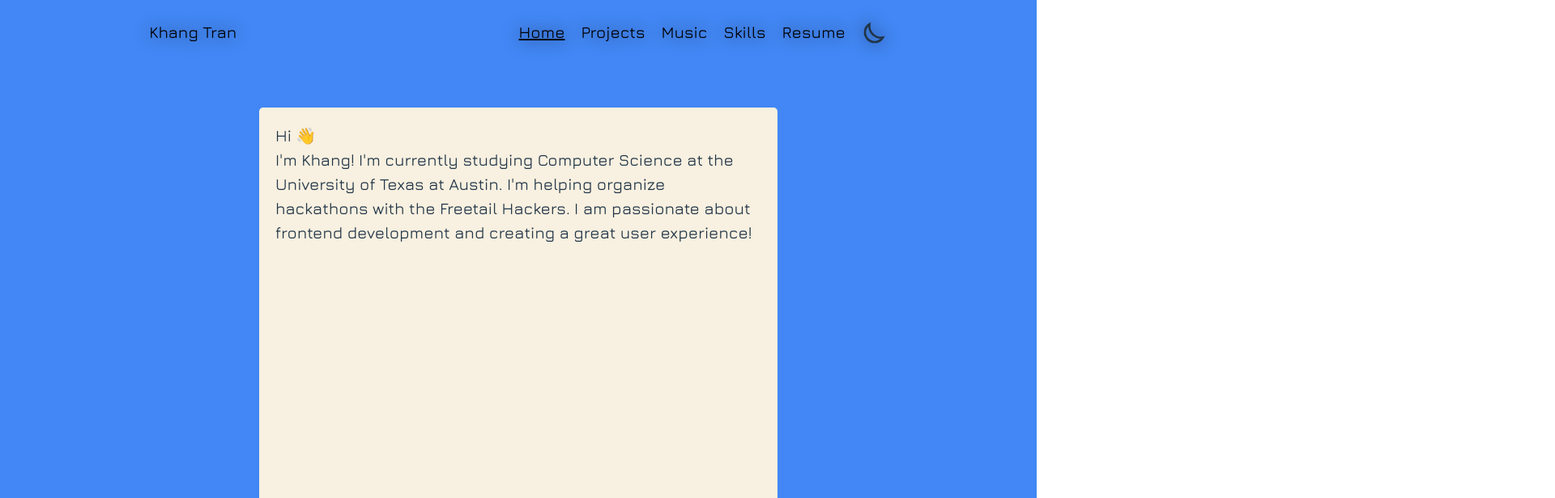
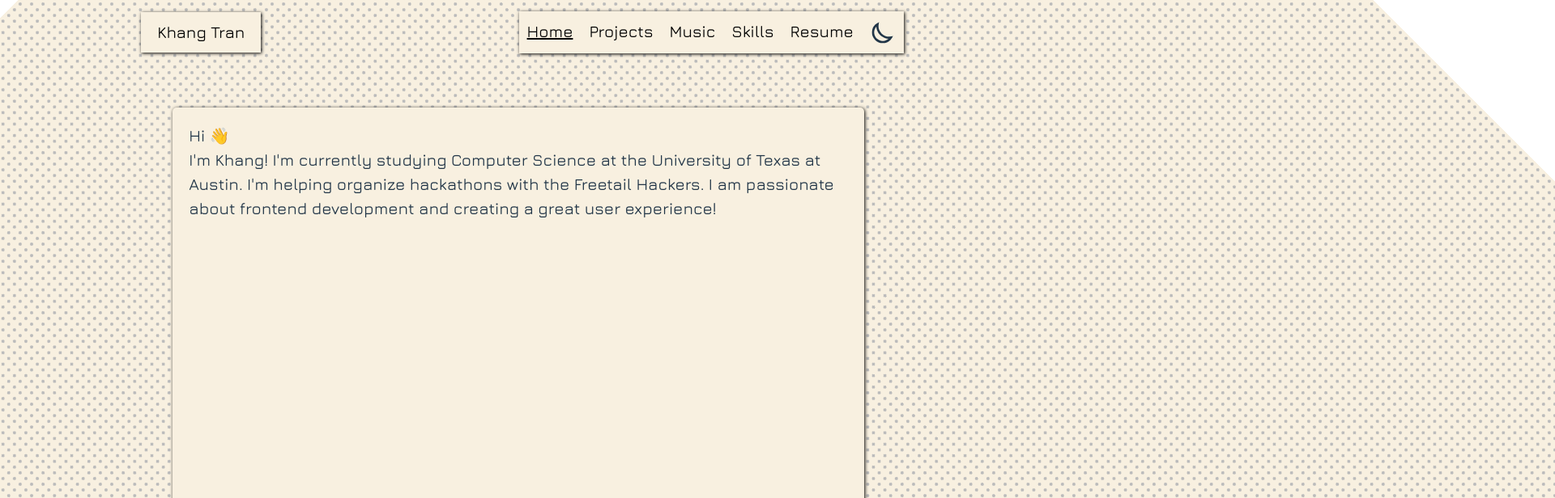
Before and after one commit to CmplsvPen/cmplsvpen.github.io, a Vue app: page /skills in a window 1280 px wide. Shown: the top 616 px of the page at 81% size, 1920 px wide, since content can reach past the window. Built offline with nearby package versions, Linux system fonts and the light colour scheme; the HTML template or start-up script is replaced by a standard one.

Commit message:
Add animated background and skill grid

```diff
--- a/index.html
+++ b/index.html
@@ -4,9 +4,10 @@
     <meta charset="UTF-8" />
     <meta name="viewport" content="width=device-width, initial-scale=1.0" />
     <title>Khang Tran</title>
+    <link rel="stylesheet" type='text/css' href="https://cdn.jsdelivr.net/gh/devicons/devicon@latest/devicon.min.css" />
   </head>
-  <body>
-    <div id="app" class="bg-water h-dvh flex flex-col justify-center"></div>
+  <body class="max-h-dvh overflow-clip">
+    <div id="app" class="h-dvh flex flex-col justify-center"></div>
     <script type="module" src="/src/main.js"></script>
   </body>
 </html>
--- a/src/App.vue
+++ b/src/App.vue
@@ -5,7 +5,7 @@ import { RouterView } from "vue-router";
 
 <template>
   <Navbar/>
-  <div class="m-auto h-2/3 w-1/2 p-4 rounded-sm overflow-y-scroll bg-page text-black">
+  <div class="main-container m-auto h-2/3 w-2/3 p-4 rounded-sm overflow-y-scroll bg-page text-black">
     <router-view v-slot="{ Component }">
       <transition mode="out-in">
         <!-- <div :key="$route.path"> -->
@@ -26,4 +26,8 @@ import { RouterView } from "vue-router";
 .v-leave-to {
   opacity: 0;
 }
+
+.main-container {
+  box-shadow: black 1px 1px 4px;
+}
 </style>
--- a/src/components/Navbar.vue
+++ b/src/components/Navbar.vue
@@ -5,8 +5,8 @@ import DarkMode from "./DarkMode.vue";
 
 <template>
   <nav>
-    <h3>Khang Tran</h3>
-    <span id="links">
+    <h3 class="bg-page shadow-custom px-4 py-2">Khang Tran</h3>
+    <span id="links" class="flex align-center bg-page shadow-custom">
       <RouterLink to="/">Home</RouterLink>
       <RouterLink to="/projects">Projects</RouterLink>
       <RouterLink to="/music">Music</RouterLink>
@@ -29,22 +29,20 @@ nav {
   right: 0;
   height: 4rem;
   z-index: 100;
+}
 
-  filter: drop-shadow(0 0 10px #000000aa);
-  /* background: var(--background); */
-  /* color: var(--white); */
-}
 h3 {
   margin: 1em 0.5em;
 }
-#links {
-  display: flex;
-  align-items: center;
+#links > * {
+  padding: 0.5em 0.5em;
 }
-#links > * {
-  padding: 0 0.5em;
+a {
+  text-decoration: none;
 }
-a {text-decoration: none;}
+a:hover {
+  background-color: var(--color-page-darker);
+}
 a.router-link-active {
   text-decoration: underline;
 }
--- a/src/components/SkillItem.vue
+++ b/src/components/SkillItem.vue
@@ -27,8 +27,8 @@ const playSound = () => {
 </script>
 
 <template>
-  <div @mouseover="playSound" class="skill-item h-8 w-8 bg-red-500">
-    <img :src="icon" class="icon" />
+  <div @mouseover="playSound" class="skill-item aspect-square drop-shadow-md">
+    <img :src="icon" class="" />
     <audio ref="audioRef" src="src/assets/sfx/click.mp3" preload="auto"></audio>
     <span class="tooltip">
       <strong>{{ skill }}</strong>{{ blurb }}
@@ -40,6 +40,8 @@ const playSound = () => {
 <style scoped>
 .skill-item {
   position: relative;
+  transition: transform 0.1s;
+  z-index: 0;
 }
 
 .skill-item .tooltip {
@@ -52,6 +54,10 @@ const playSound = () => {
   z-index: 1;
 }
 
+.skill-item:hover {
+  transform: translateY(-4px);
+}
+
 .skill-item:hover .tooltip {
   visibility: visible;
 }
--- a/src/components/Skills.vue
+++ b/src/components/Skills.vue
@@ -3,48 +3,30 @@
 </script>
 
 <template>
-  <section id="skills" class="">
-    <div class="bruh">
+  <section id="skills">
+    <h2>Skills</h2>
+    <div class="flex p-4 gap-4">
+      <div class="w-1/2 grid grid-cols-[repeat(auto-fit,minmax(3em,1fr))] grid-rows-[repeat(auto-fit,minmax(3em,1fr))] rounded-sm gap-4 p-2 bruh">
         <SkillItem icon="src/assets/img/AKG.jpg" skill="Geetar" blurb="wow that's cool"/>
-      <SkillItem/>
-      <SkillItem/>
-      <SkillItem/>
-      <SkillItem/>
-      <SkillItem/>
-      <SkillItem/>
-      <SkillItem/>
-      <SkillItem/>
-      <SkillItem/>
-      <SkillItem/>
-      <SkillItem/>
-      <SkillItem/>
-      <SkillItem/>
-      <SkillItem/>
-      <SkillItem/>
-      <SkillItem/>
-      <SkillItem/>
-      <SkillItem/>
-      <SkillItem/>
-      <SkillItem/>
-      <SkillItem/>
-      <SkillItem/>
-      <SkillItem/>
-      <SkillItem/>
-      <SkillItem/>
-      <SkillItem/>
-      <SkillItem/>
-      <SkillItem/>
-      <SkillItem/>
-      <SkillItem/>
-      <SkillItem/>
-      <SkillItem/>
-      <SkillItem/>
-      <SkillItem/>
-      <SkillItem/>
-      <SkillItem/>
-      <SkillItem/>
-      <SkillItem/>
-      <SkillItem/>
+        <SkillItem icon="https://cdn.jsdelivr.net/gh/devicons/devicon@latest/icons/svelte/svelte-original.svg" skill="Svelte"/>
+        <SkillItem icon="https://cdn.jsdelivr.net/gh/devicons/devicon@latest/icons/react/react-original.svg" skill="React"/>
+        <SkillItem icon="https://cdn.jsdelivr.net/gh/devicons/devicon@latest/icons/tailwindcss/tailwindcss-original.svg" skill="TailwindCSS"/>
+        <SkillItem icon="https://cdn.jsdelivr.net/gh/devicons/devicon@latest/icons/postgresql/postgresql-original.svg" skill="PostgreSQL"/>
+        <SkillItem icon="https://cdn.jsdelivr.net/gh/devicons/devicon@latest/icons/apachespark/apachespark-original.svg" skill="Apache Spark"/>
+        <SkillItem icon="https://cdn.jsdelivr.net/gh/devicons/devicon@latest/icons/hadoop/hadoop-original.svg" skill="Hadoop"/>
+        <SkillItem icon="https://cdn.jsdelivr.net/gh/devicons/devicon@latest/icons/threejs/threejs-original.svg" skill="Three.js"/>
+        <SkillItem icon="https://cdn.jsdelivr.net/gh/devicons/devicon@latest/icons/vitejs/vitejs-original.svg" skill="Vite"/>
+        <SkillItem icon="https://cdn.jsdelivr.net/gh/devicons/devicon@latest/icons/vuejs/vuejs-original.svg" skill="Vue"/>
+        <SkillItem icon="https://cdn.jsdelivr.net/gh/devicons/devicon@latest/icons/c/c-original.svg" skill="C/C++/C#"/>
+        <SkillItem icon="https://cdn.jsdelivr.net/gh/devicons/devicon@latest/icons/trpc/trpc-original.svg" skill="tRPC"/>
+        <SkillItem icon="https://cdn.jsdelivr.net/gh/devicons/devicon@latest/icons/html5/html5-original.svg" skill="HTML"/>
+        <SkillItem icon="https://cdn.jsdelivr.net/gh/devicons/devicon@latest/icons/css3/css3-original.svg" skill="CSS"/>
+        <SkillItem icon="https://cdn.jsdelivr.net/gh/devicons/devicon@latest/icons/javascript/javascript-original.svg" skill="JavaScript"/>
+        <SkillItem icon="https://cdn.jsdelivr.net/gh/devicons/devicon@latest/icons/typescript/typescript-original.svg" skill="TypeScript"/>
+        <SkillItem icon="https://cdn.jsdelivr.net/gh/devicons/devicon@latest/icons/python/python-original.svg" skill="Python"/>
+        <SkillItem icon="https://cdn.jsdelivr.net/gh/devicons/devicon@latest/icons/blender/blender-original.svg" skill="Blender"/>
+        <SkillItem icon="https://cdn.jsdelivr.net/gh/devicons/devicon@latest/icons/gimp/gimp-original.svg" skill="GNU Image Manipulation Program"/>
+        <SkillItem icon=""/>
         <SkillItem/>
         <SkillItem/>
         <SkillItem/>
@@ -69,13 +51,18 @@
         <SkillItem/>
         <SkillItem/>
       </div>
+      <div class="w-1/2">
+        Lorem ipsum
+      </div>
+    </div>
   </section>
 </template>
 
 <style>
   .bruh {
-    display: grid;
-    grid-template-columns: repeat(auto-fit, minmax(2em, 1fr));
-    gap: 1em;
+    background: radial-gradient(circle, #000 1px, transparent 1px);
+    background-size: 3em 3em;
+    box-shadow: inset 0 0 4px #000;
+    position: relative;
   }
 </style>
--- a/src/style.css
+++ b/src/style.css
@@ -5,7 +5,9 @@
 @theme {
   --color-water: #4287f5;
   --color-page: #f8f0e0;
+  --color-page-darker: #e8e0d0;
   --color-black: #213547;
+  --shadow-custom: black 1px 1px 4px;
 }
 
 :root {
@@ -29,29 +31,32 @@
   scroll-behavior: smooth;
 }
 
-* {
-  transition: background-color 0.5s, color 0.5s;
-  /* outline: 1px solid red; */
+.dark {
+  color-scheme: dark;
+  --foreground: var(--color-black);
+  --background: var(--color-page);
+  --accent: #ffb429;
 }
 
-.dark {
-  color-scheme: dark;
-  --foreground: #ffe9d3;
-  --background: #2f363e;
-  --accent: #ffb429;
+body {
+  position: relative;
+  z-index: 0;
 }
-/*
-body {
-  margin: 0;
-  display: flex;
-  place-items: center;
-  min-width: 320px;
-  min-height: 100vh;
-} */
 
-/* section {
-  margin: 2rem 0;
-} */
+body::before {
+  content:"";
+  position: absolute;
+  background: radial-gradient(#bbb 2px, transparent 2px);
+  background-color: var(--color-page);
+  background-size: 10px 10px;
+  width: 200%;
+  height: 400%;
+  top: -50%;
+  left: -50%;
+  z-index: -1;
+  transform: rotate(45deg);
+  animation: pan 2s linear infinite;
+}
 
 p {
   margin: 0;
@@ -65,13 +70,16 @@ h1 {
   font-size: 3.2rem;
   line-height: 1.1;
 }
-/*
-#app {
-  max-width: 1280px;
-  margin: 0 auto;
-  text-align: center;
-} */
 
 img {
   max-width: 100%;
 }
+
+@keyframes pan {
+  0% {
+    transform: translateX(0) rotate(45deg);
+  }
+  100% {
+    transform: translateX(-14px) rotate(45deg);
+  }
+}
```
Lines whose indentation alone changed are shown as unchanged.
